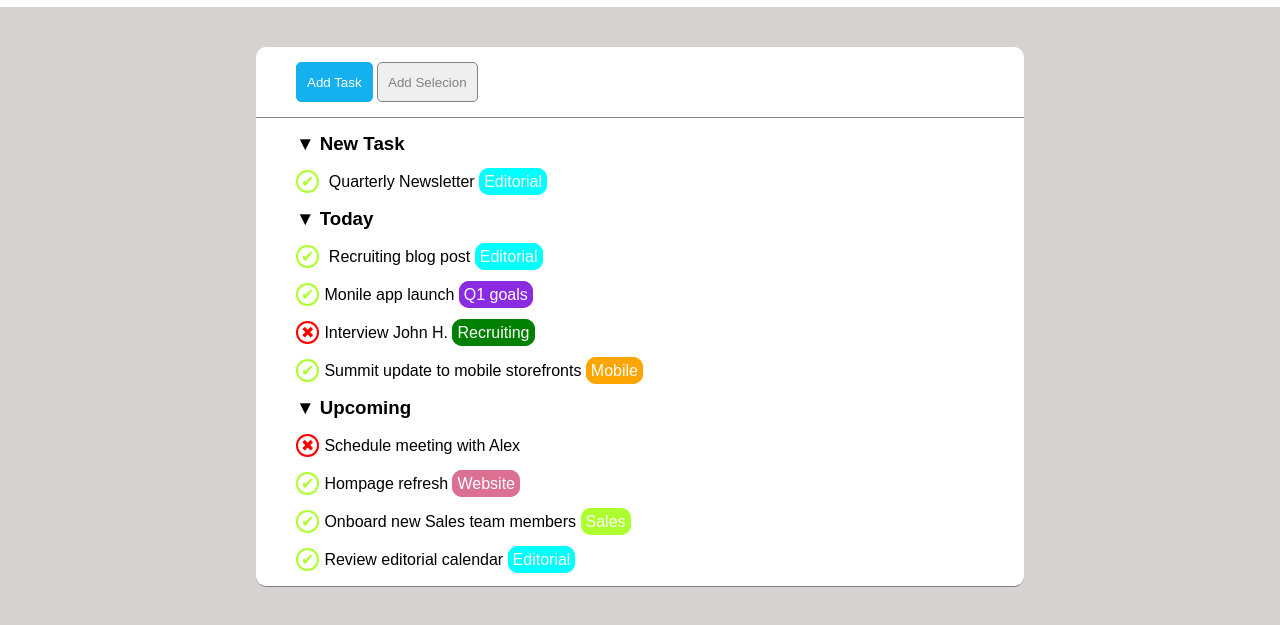
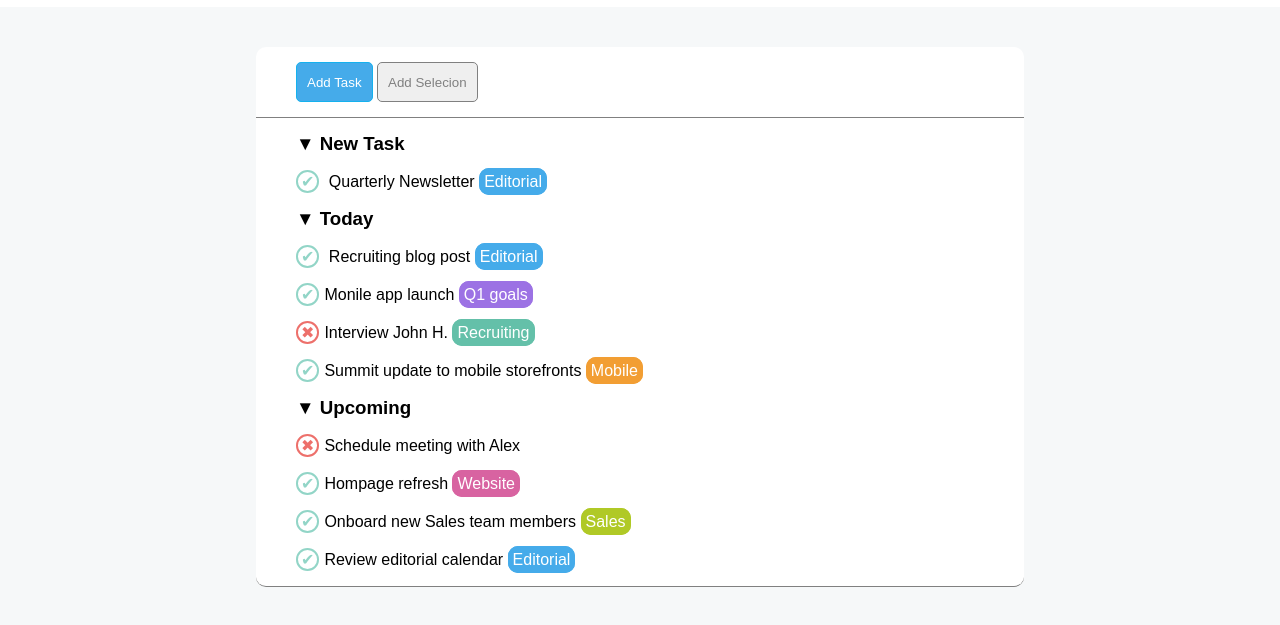
Before and after one commit to Alessandro-Moroni/html-css-toboolist, a plain HTML site: page index.html in a window 1280 px wide. Shown: the part 63-688 px from the top of the page. Drawn offline with Linux system fonts and the light colour scheme.

Commit message:
[fix]colours

```diff
--- a/css/style.css
+++ b/css/style.css
@@ -6,7 +6,7 @@
 }
 
 body{
-  background-color: rgb(214, 210, 210);
+  background-color:rgb(246, 248, 249);
   font-family: Arial, Helvetica, sans-serif;
 
 }
@@ -58,7 +58,7 @@ main div div button:hover{
 }
 
 #pulsante{
-  background-color: rgb(21, 177, 238);
+  background-color: rgb(69, 171, 234);
   color: white;
   border: solid 1px rgb(21, 177, 238);
 }
@@ -90,40 +90,40 @@ span{
 }
 
 .editorial{
-  background-color: aqua;
-  border: solid aqua 5px;
+  background-color: rgb(69, 171, 234);
+  border: solid rgb(69, 171, 234) 5px;
 
 }
 
 .goals{
-  background-color: blueviolet;
-  border: solid blueviolet 5px;
+  background-color: rgb(156, 114, 228);
+  border: solid rgb(156, 114, 228) 5px;
 }
 
 .recruiting{
-  background-color: green;
-  border: solid green 5px;
+  background-color: rgb(100, 192, 169);
+  border: solid rgb(100, 192, 169) 5px;
 }
 
 .mobile{
-  background-color: orange;
-  border: solid orange 5px;
+  background-color: rgb(242, 158, 51);
+  border: solid rgb(242, 158, 51) 5px;
 }
 
 .website{
-  background-color: palevioletred;
-  border: solid palevioletred 5px;
+  background-color: rgb(216, 99, 161);
+  border: solid rgb(216, 99, 161) 5px;
 }
 
 .sales{
-  background-color: greenyellow;
-  border: solid greenyellow 5px;
+  background-color: rgb(176, 201, 38);
+  border: solid rgb(176, 201, 38) 5px;
 }
 
 .v{
   display: inline-block;
-  color: greenyellow;
-  border: solid greenyellow 2px;
+  color: rgb(146, 213, 199);
+  border: solid rgb(146, 213, 199) 2px;
   border-radius: 50%;
   margin-right: 5px;
   padding: 0 3px;
@@ -131,8 +131,8 @@ span{
 
 .x{
   display: inline-block;
-  color: red;
-  border: solid red 2px;
+  color: rgb(237, 112, 107);
+  border: solid rgb(237, 112, 107) 2px;
   border-radius: 50%;
   margin-right: 5px;
   padding: 0 3px;
```
